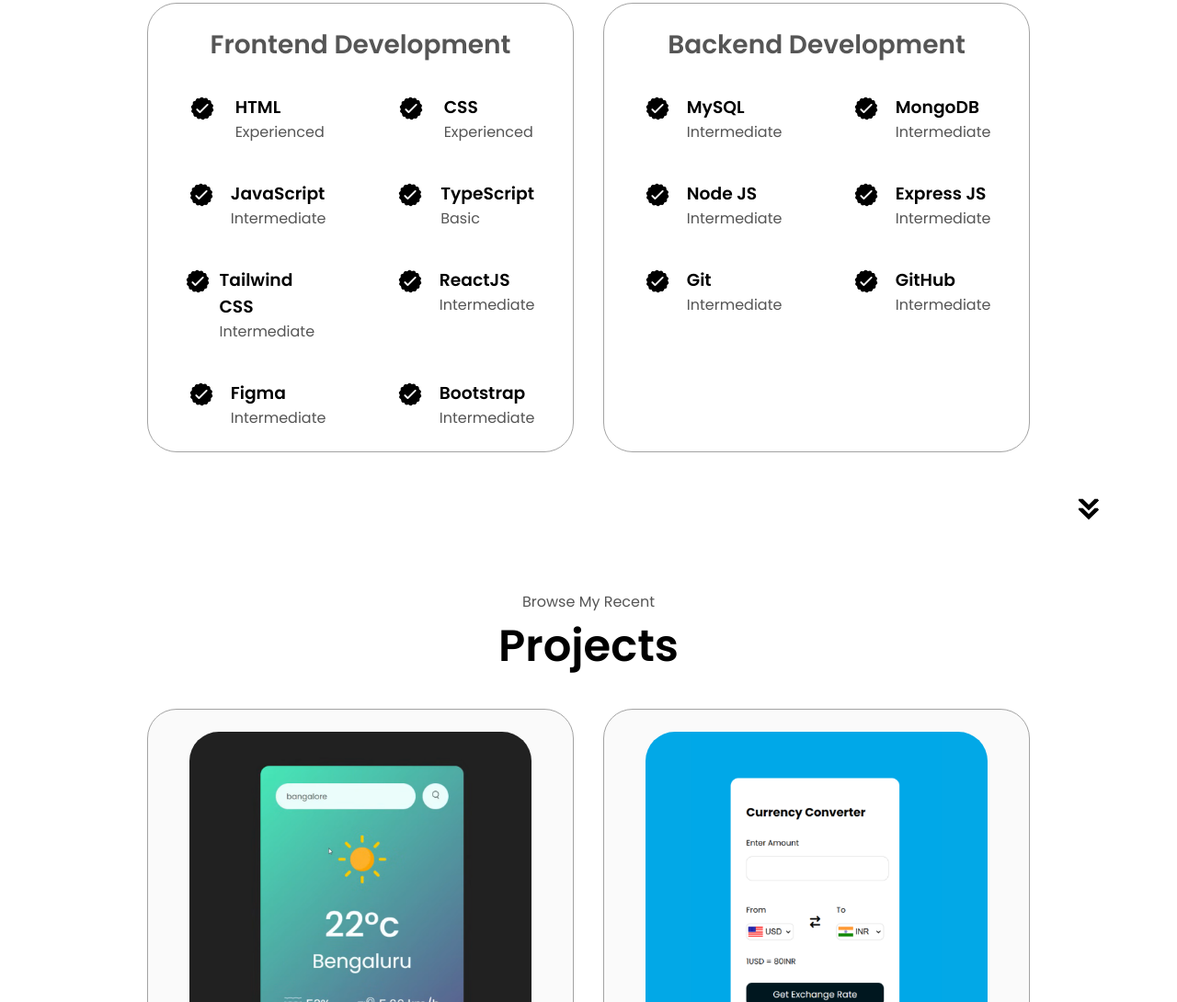
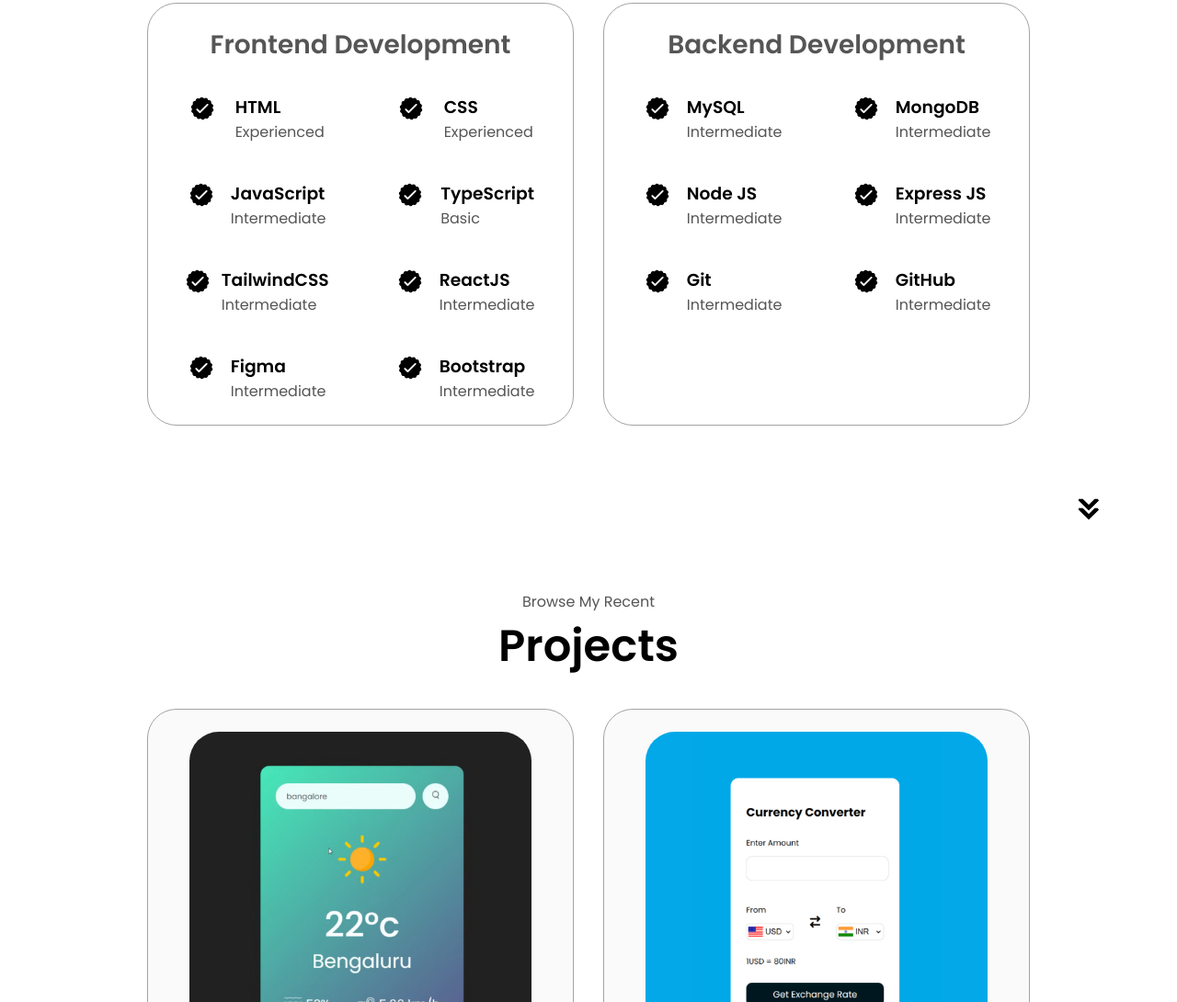
Before and after one commit to vishruthp2003/new-portfolio, a plain HTML site: page index.html in a window 1280 px wide. Shown: the part 1822-2912 px from the top of the page at 92% size. Drawn offline with Linux system fonts and the light colour scheme.

Commit message:
Update index.html

```diff
--- a/index.html
+++ b/index.html
@@ -165,7 +165,7 @@
                   class="icon"
                 />
                 <div>
-                  <h3>Tailwind CSS</h3>
+                  <h3>TailwindCSS</h3>
                   <p>Intermediate</p>
                 </div>
               </article>
```
